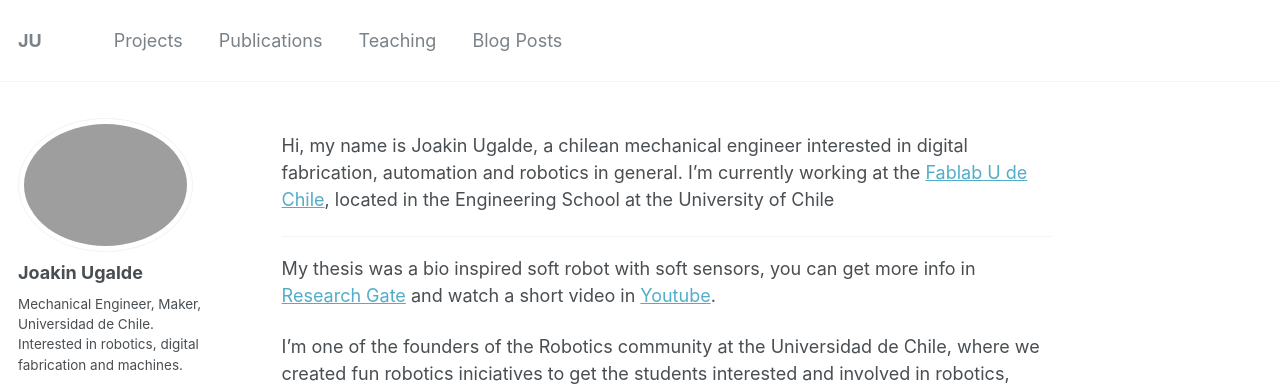
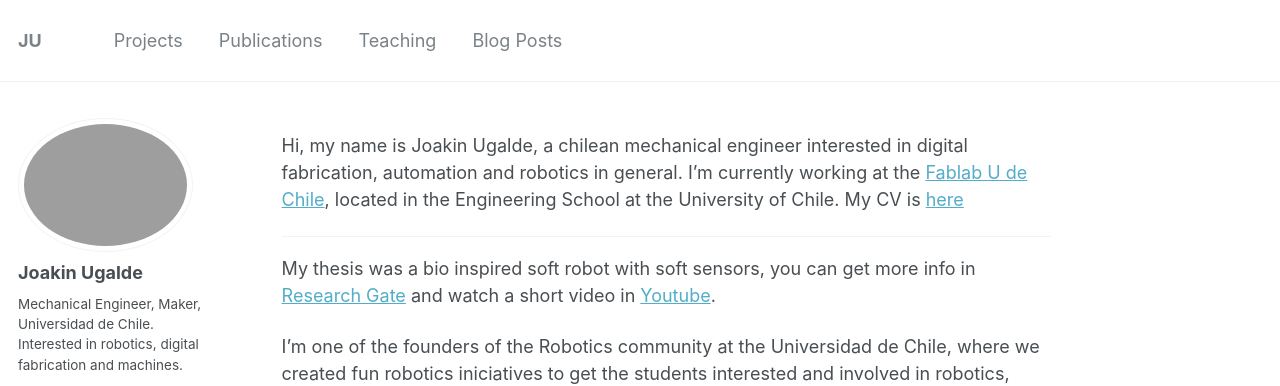
Before and after one commit to jkugalde/jkugalde.github.io, a Jekyll site: the page built from _pages/about.md, in a window 1280 px wide. Shown: the top 386 px of the page. Built offline with Jekyll 4.4.1, drawn with Linux system fonts in a browser that asks for light colours; some web fonts are replaced.

Commit message:
portfolio update

```diff
--- a/_pages/about.md
+++ b/_pages/about.md
@@ -8,7 +8,7 @@ redirect_from:
   - /about.html
 ---
 
-Hi, my name is Joakin Ugalde, a chilean mechanical engineer interested in digital fabrication, automation and robotics in general. I'm currently working at the [Fablab U de Chile](http://www.fablab.uchile.cl/), located in the Engineering School at the University of Chile
+Hi, my name is Joakin Ugalde, a chilean mechanical engineer interested in digital fabrication, automation and robotics in general. I'm currently working at the [Fablab U de Chile](http://www.fablab.uchile.cl/), located in the Engineering School at the University of Chile. My CV is [here](https://jkugalde.github.io/files/liquidprint.pdf)
 
 ---
 
```
